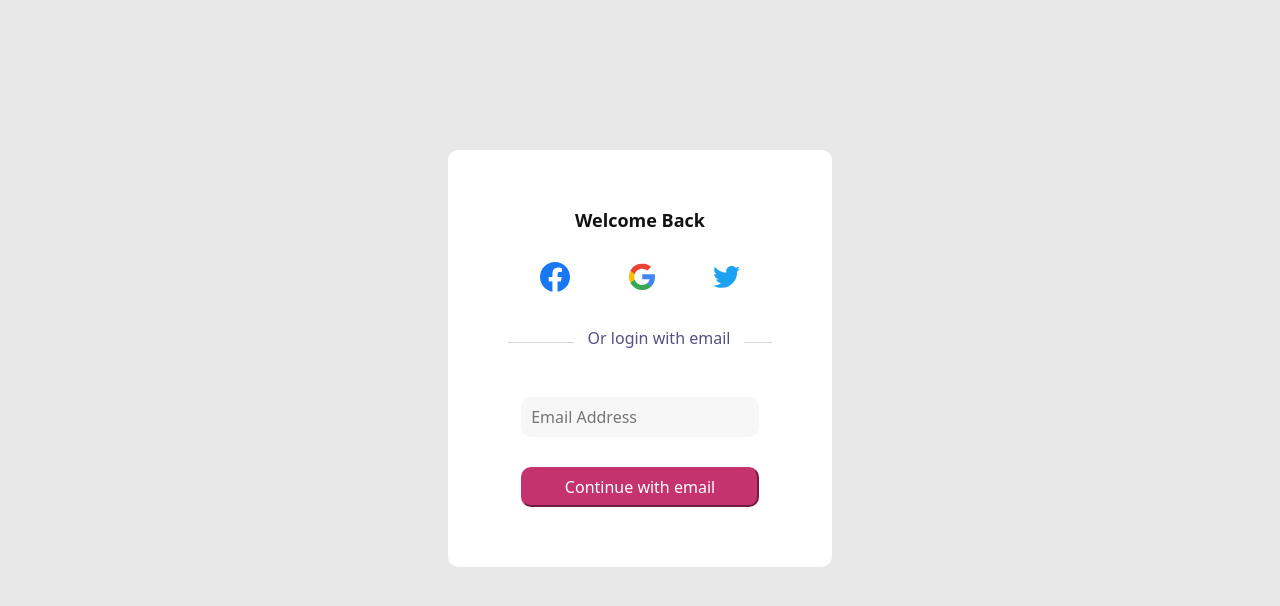
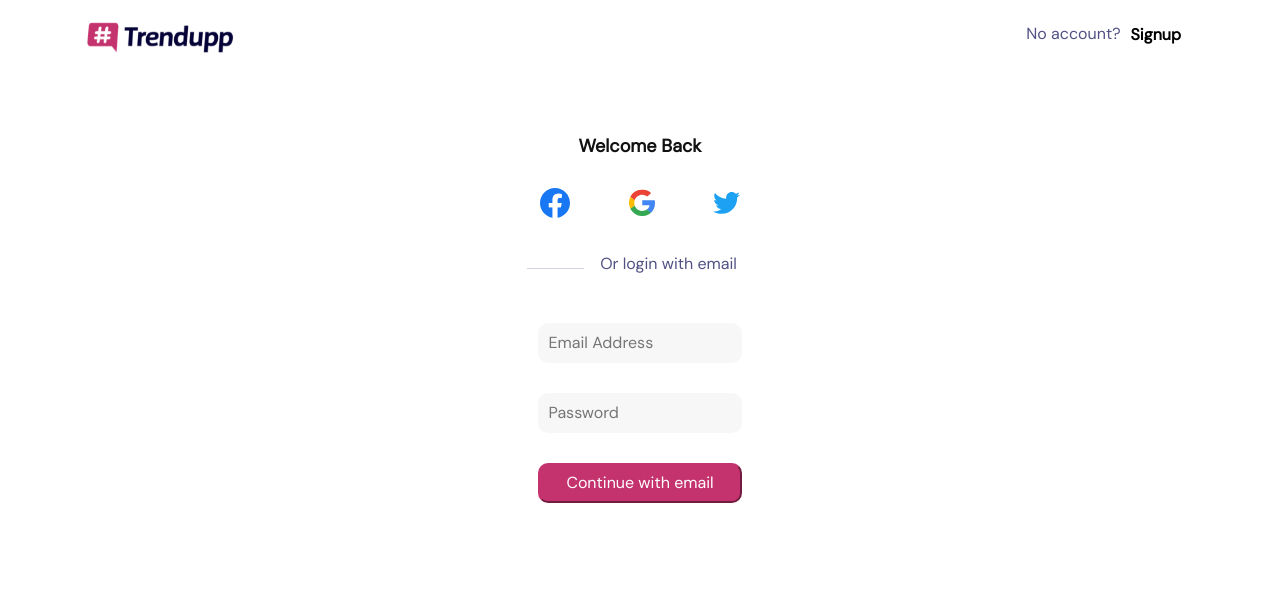
Before and after one commit to Josh4324/TrendUp-Frontend, a React (Create React App) app: page /#/login in a window 1280 px wide. Shown: the top 606 px of the page. Built offline with nearby package versions, Linux system fonts and the light colour scheme.

Commit message:
new changes

```diff
--- a/src/pages/Landing.js
+++ b/src/pages/Landing.js
@@ -24,7 +24,10 @@ export default function Landing(props) {
                         </Link>
                     </div>
                     <div className="landing-button">
-                            <div className="landing-login" onClick={onClickLogin}>Login</div>
+                            <Link to="/login">
+                                <div className="landing-login">Login</div>
+                            </Link>
+
                         <span>
                         <Link to="/signup">
                             <button className="landing-signup">
--- a/src/pages/Login.js
+++ b/src/pages/Login.js
@@ -4,7 +4,21 @@ import { Link } from 'react-router-dom';
 export default function Login() {
     return (
         <>
-            <main className="modal-login">
+            <main className="main-signup">
+            <header className="landing-header">
+                    <div>
+                        <Link to="/">
+                            <img src="./logo.svg" />
+                        </Link>
+                    </div>
+                    <div className="signup-button">
+                        <div className="signup-acc">No account?</div>
+                            <Link to="/signup">
+                                <div className="landing-login" >Signup</div>
+                            </Link>
+
+                    </div>
+                </header>
                 <section className="login-section1">
                     <h3 className="login-h3">Welcome Back</h3>
 
@@ -23,7 +37,7 @@ export default function Login() {
 
                     <input placeholder="Email Address" className="login-input"/>
 
-                    <input placeholder="Password" type="password" className="none"/>
+                    <input placeholder="Password" type="password" className="login-input"/>
 
                     <button className="signup-submit-button">Continue with email</button>
 
--- a/src/pages/SignUp.js
+++ b/src/pages/SignUp.js
@@ -24,7 +24,10 @@ export default function SignUp() {
                     </div>
                     <div className="signup-button">
                         <div className="signup-acc">Already have an account?</div>
-                            <div className="landing-login" onClick={onClickLogin}>Login</div>
+                            <Link to="/login">
+                                <div className="landing-login">Login</div>
+                            </Link>
+
                     </div>
                 </header>
 
```
